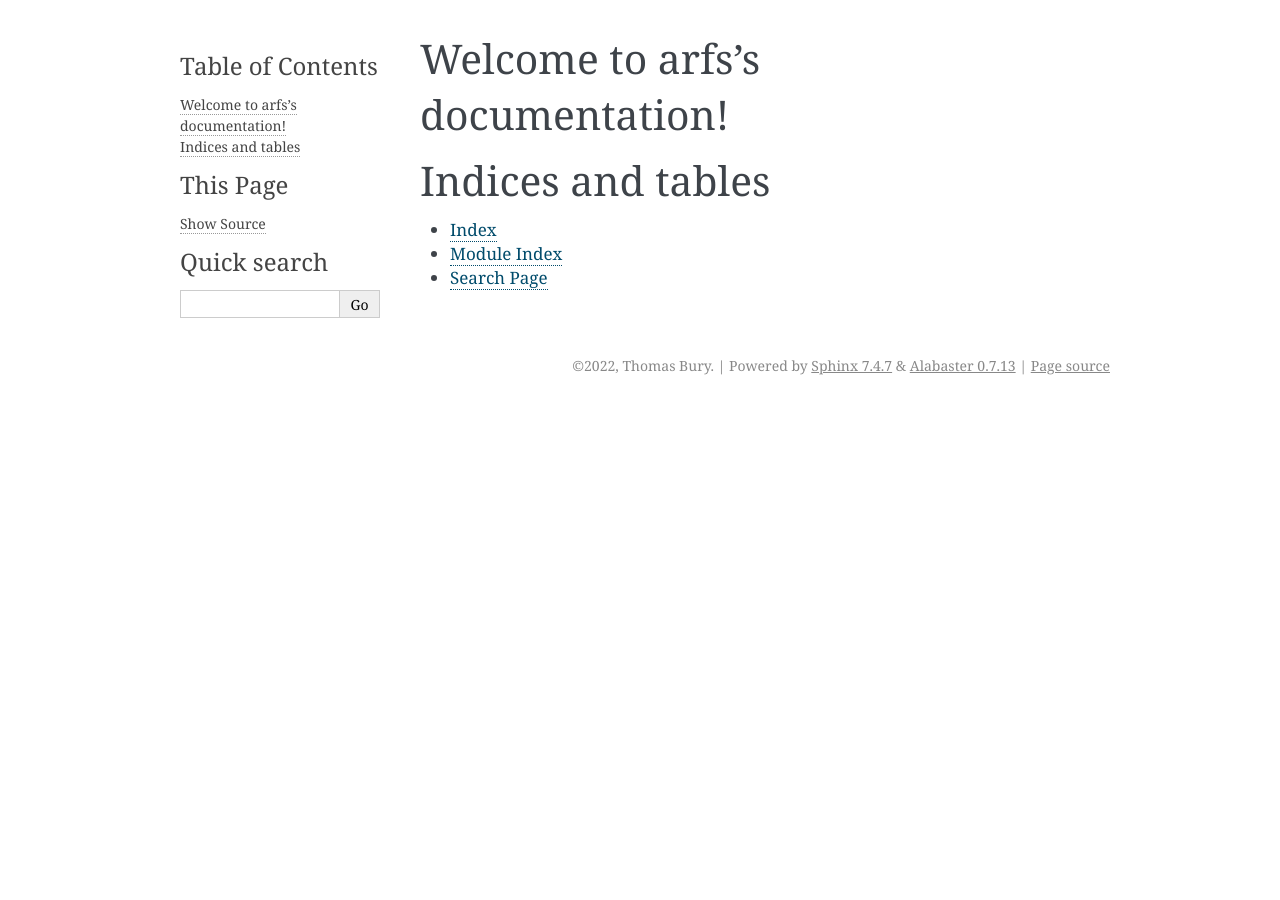
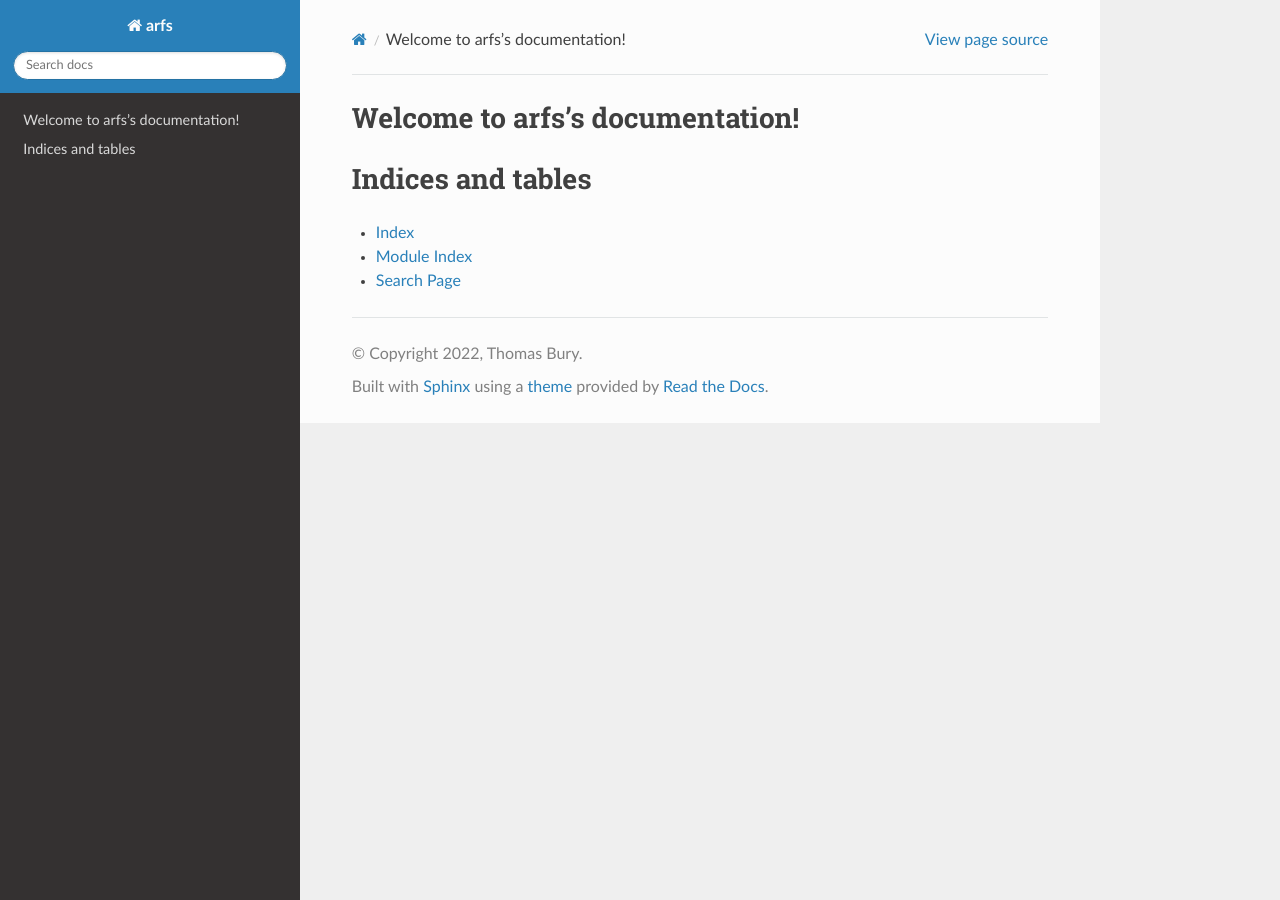
Before and after one commit to ThomasBury/arfs, a Sphinx documentation site: the page built from docs/index.rst, in a window 1280 px wide. Built offline with Sphinx 7.4.7 and the Read the Docs theme 2.0.0, drawn with Linux system fonts in a browser that asks for light colours; some of the changed lines change nothing that is shown.

Commit message:
update sphinx extensions

```diff
--- a/docs/conf.py
+++ b/docs/conf.py
@@ -31,6 +31,17 @@
 # extensions coming with Sphinx (named 'sphinx.ext.*') or your custom
 # ones.
 extensions = [
+    'sphinx.ext.autodoc',
+    'sphinx.ext.autosectionlabel',
+    'sphinx.ext.napoleon',
+    'sphinx.ext.viewcode',
+    'sphinx_autodoc_typehints',
+    # 'numpydoc',
+    'sphinx_copybutton',
+    'sphinx_rtd_theme',
+    'nbsphinx',
+    'nbsphinx_link',
+    'sphinx_tabs.tabs',
 ]
 
 # Add any paths that contain templates here, relative to this directory.
@@ -47,9 +58,11 @@
 # The theme to use for HTML and HTML Help pages.  See the documentation for
 # a list of builtin themes.
 #
-html_theme = 'alabaster'
+html_theme = 'sphinx_rtd_theme'
 
 # Add any paths that contain custom static files (such as style sheets) here,
 # relative to this directory. They are copied after the builtin static files,
 # so a file named "default.css" will overwrite the builtin "default.css".
 html_static_path = ['_static']
+html_title = 'ARFS Documentation'
+html_show_sourcelink = True
```
